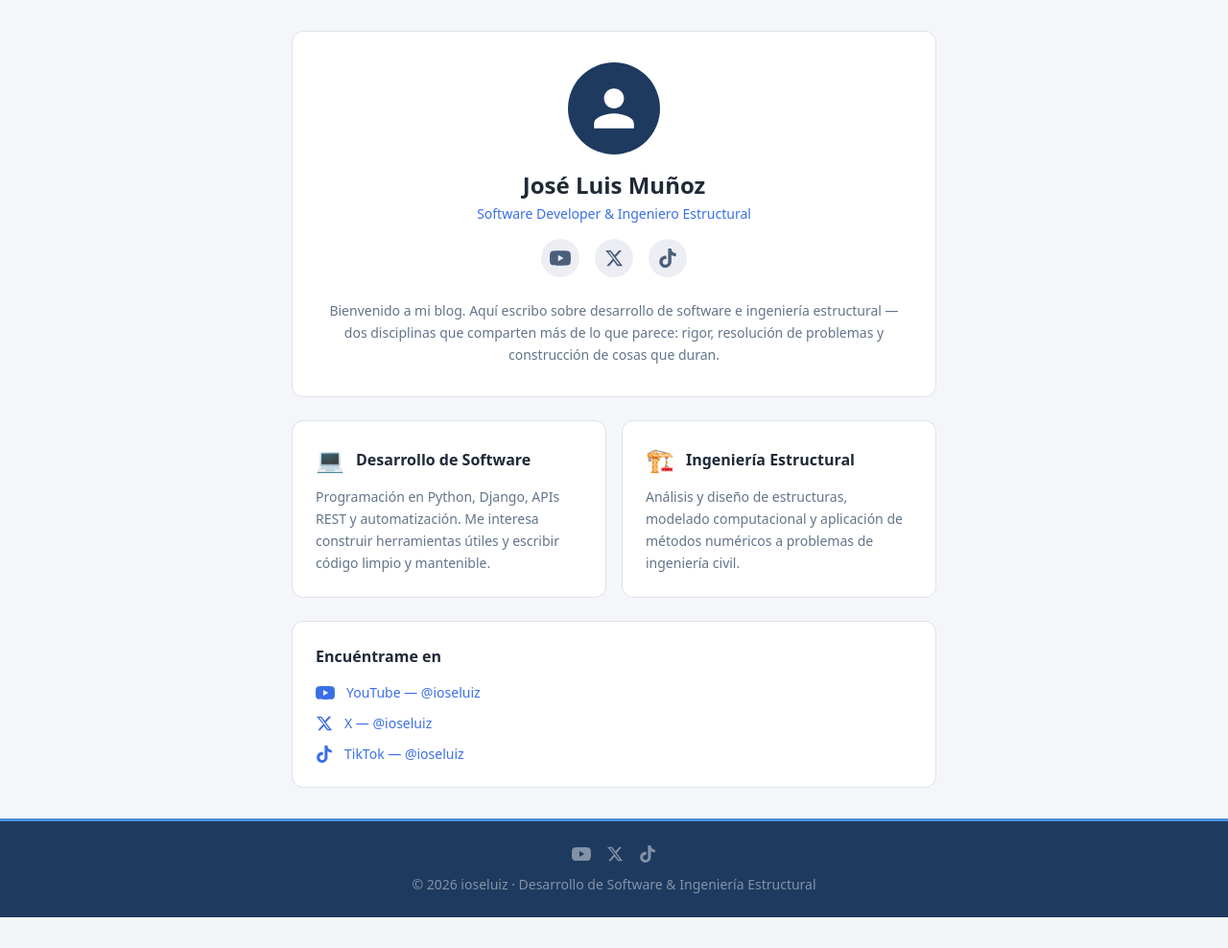
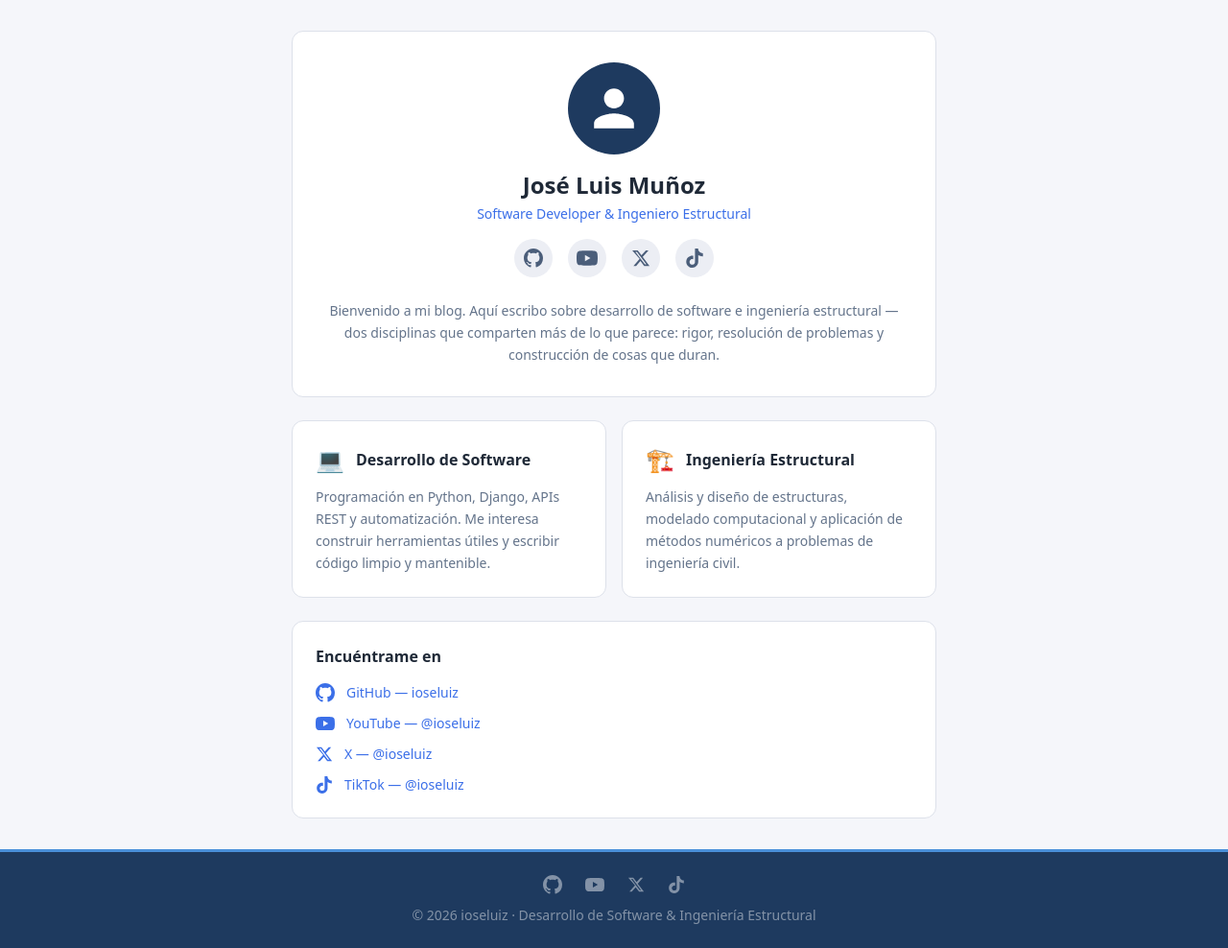
Before and after one commit to ioseluiz/ioseluiz_blog, a Django app: page /acerca-de/ in a window 1280 px wide. Shown: the part 59-1047 px from the top of the page at 96% size. Before the commit the page ends 1015 px from the top, so only its background shows below. Run offline with Django 5.2, Linux system fonts and the light colour scheme; style sheets or scripts are compiled from the project's sources; some libraries are stand-ins or nearby versions.

Commit message:
Agregar GitHub a redes sociales y aumentar espaciado en footer
- Icono de GitHub con enlace a github.com/ioseluiz en footer y about
- gap-4 → gap-6 en iconos del footer para más aire entre ellos

Co-Authored-By: Claude Sonnet 4.6 <noreply@anthropic.com>

```diff
--- a/templates/base.html
+++ b/templates/base.html
@@ -217,7 +217,14 @@
   <footer class="mt-auto" style="background:#1E3A5F; border-top:3px solid #4A90D9">
     <div class="max-w-5xl mx-auto px-4 sm:px-6 py-6 flex flex-col items-center gap-3">
       <!-- Redes sociales -->
-      <div class="flex items-center gap-4">
+      <div class="flex items-center gap-6">
+        <!-- GitHub -->
+        <a href="https://github.com/ioseluiz" target="_blank" rel="noopener noreferrer" aria-label="GitHub"
+           class="footer-social" title="GitHub">
+          <svg xmlns="http://www.w3.org/2000/svg" viewBox="0 0 24 24" fill="currentColor" width="20" height="20">
+            <path d="M12 0C5.37 0 0 5.37 0 12c0 5.31 3.435 9.795 8.205 11.385.6.105.825-.255.825-.57 0-.285-.015-1.23-.015-2.235-3.015.555-3.795-.735-4.035-1.41-.135-.345-.72-1.41-1.23-1.695-.42-.225-1.02-.78-.015-.795.945-.015 1.62.87 1.845 1.23 1.08 1.815 2.805 1.305 3.495.99.105-.78.42-1.305.765-1.605-2.67-.3-5.46-1.335-5.46-5.925 0-1.305.465-2.385 1.23-3.225-.12-.3-.54-1.53.12-3.18 0 0 1.005-.315 3.3 1.23.96-.27 1.98-.405 3-.405s2.04.135 3 .405c2.295-1.56 3.3-1.23 3.3-1.23.66 1.65.24 2.88.12 3.18.765.84 1.23 1.905 1.23 3.225 0 4.605-2.805 5.625-5.475 5.925.435.375.81 1.095.81 2.22 0 1.605-.015 2.895-.015 3.3 0 .315.225.69.825.57A12.02 12.02 0 0 0 24 12c0-6.63-5.37-12-12-12z"/>
+          </svg>
+        </a>
         <!-- YouTube -->
         <a href="#" target="_blank" rel="noopener noreferrer" aria-label="YouTube"
            class="footer-social" title="YouTube">
--- a/templates/pages/about.html
+++ b/templates/pages/about.html
@@ -22,6 +22,13 @@
 
     <!-- Redes sociales -->
     <div class="flex justify-center gap-4 mb-6">
+      <!-- GitHub -->
+      <a href="https://github.com/ioseluiz" target="_blank" rel="noopener noreferrer" aria-label="GitHub"
+         class="social-icon-btn" title="GitHub">
+        <svg xmlns="http://www.w3.org/2000/svg" viewBox="0 0 24 24" fill="currentColor" width="20" height="20">
+          <path d="M12 0C5.37 0 0 5.37 0 12c0 5.31 3.435 9.795 8.205 11.385.6.105.825-.255.825-.57 0-.285-.015-1.23-.015-2.235-3.015.555-3.795-.735-4.035-1.41-.135-.345-.72-1.41-1.23-1.695-.42-.225-1.02-.78-.015-.795.945-.015 1.62.87 1.845 1.23 1.08 1.815 2.805 1.305 3.495.99.105-.78.42-1.305.765-1.605-2.67-.3-5.46-1.335-5.46-5.925 0-1.305.465-2.385 1.23-3.225-.12-.3-.54-1.53.12-3.18 0 0 1.005-.315 3.3 1.23.96-.27 1.98-.405 3-.405s2.04.135 3 .405c2.295-1.56 3.3-1.23 3.3-1.23.66 1.65.24 2.88.12 3.18.765.84 1.23 1.905 1.23 3.225 0 4.605-2.805 5.625-5.475 5.925.435.375.81 1.095.81 2.22 0 1.605-.015 2.895-.015 3.3 0 .315.225.69.825.57A12.02 12.02 0 0 0 24 12c0-6.63-5.37-12-12-12z"/>
+        </svg>
+      </a>
       <!-- YouTube -->
       <a href="#" target="_blank" rel="noopener noreferrer" aria-label="YouTube"
          class="social-icon-btn" title="YouTube">
@@ -82,6 +89,14 @@
     <h2 class="font-bold text-base mb-4" style="color:var(--c-dark)">Encuéntrame en</h2>
     <div class="flex flex-col gap-3">
 
+      <a href="https://github.com/ioseluiz" target="_blank" rel="noopener noreferrer"
+         class="flex items-center gap-3 text-sm hover:underline" style="color:var(--c-accent)">
+        <svg xmlns="http://www.w3.org/2000/svg" viewBox="0 0 24 24" fill="currentColor" width="20" height="20">
+          <path d="M12 0C5.37 0 0 5.37 0 12c0 5.31 3.435 9.795 8.205 11.385.6.105.825-.255.825-.57 0-.285-.015-1.23-.015-2.235-3.015.555-3.795-.735-4.035-1.41-.135-.345-.72-1.41-1.23-1.695-.42-.225-1.02-.78-.015-.795.945-.015 1.62.87 1.845 1.23 1.08 1.815 2.805 1.305 3.495.99.105-.78.42-1.305.765-1.605-2.67-.3-5.46-1.335-5.46-5.925 0-1.305.465-2.385 1.23-3.225-.12-.3-.54-1.53.12-3.18 0 0 1.005-.315 3.3 1.23.96-.27 1.98-.405 3-.405s2.04.135 3 .405c2.295-1.56 3.3-1.23 3.3-1.23.66 1.65.24 2.88.12 3.18.765.84 1.23 1.905 1.23 3.225 0 4.605-2.805 5.625-5.475 5.925.435.375.81 1.095.81 2.22 0 1.605-.015 2.895-.015 3.3 0 .315.225.69.825.57A12.02 12.02 0 0 0 24 12c0-6.63-5.37-12-12-12z"/>
+        </svg>
+        GitHub — ioseluiz
+      </a>
+
       <a href="#" target="_blank" rel="noopener noreferrer"
          class="flex items-center gap-3 text-sm hover:underline" style="color:var(--c-accent)">
         <svg xmlns="http://www.w3.org/2000/svg" viewBox="0 0 24 24" fill="currentColor" width="20" height="20">
```
